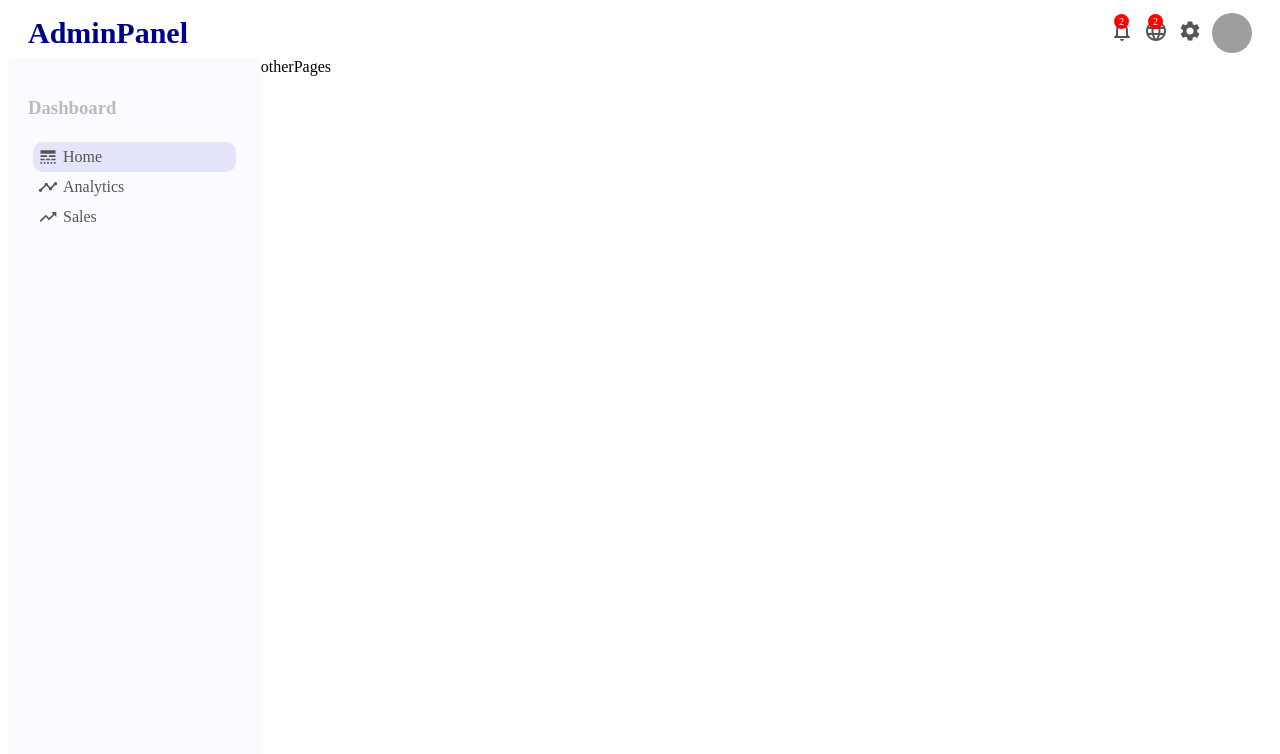
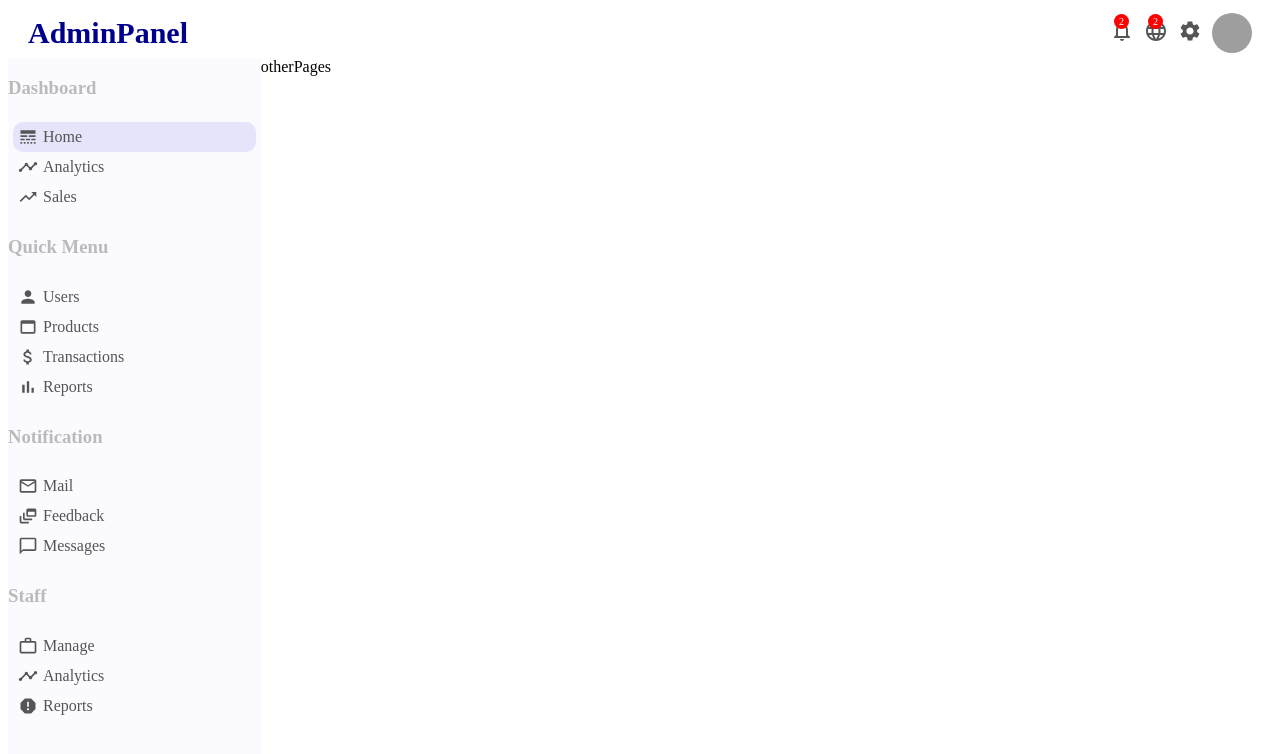
Before and after one commit to ishanEPR/UI_Design, a React (Create React App) app in the folder AdminPanel_ReactJS/admin_panel/: page / in a window 1280 px wide. Shown: the top 754 px of the page. Built offline with nearby package versions, Linux system fonts and the light colour scheme; grey boxes are pictures that could not be loaded.

Commit message:
created side bar

```diff
--- a/AdminPanel_ReactJS/admin_panel/src/components/sidebar/Sidebar.jsx
+++ b/AdminPanel_ReactJS/admin_panel/src/components/sidebar/Sidebar.jsx
@@ -1,6 +1,7 @@
 import React from 'react';
 import "./sidebar.css";
-import {LineStyle,Timeline,TrendingUp} from "@material-ui/icons";
+import {LineStyle,Timeline,TrendingUp,Person, WebAsset,AttachMoney,BarChart,MailOutline,DynamicFeed,
+    ChatBubbleOutline,WorkOutline,Report} from "@material-ui/icons";
 
 export default function Sidebar() {
     return (
@@ -29,6 +30,84 @@ export default function Sidebar() {
 
 
 
+            <div className="sidebarWrapper">
+                <div className="sidebarMenu">
+                    <h3 className="sidebarTitle">Quick Menu</h3>
+                    <ul className="sidebarList">
+                        <li className="sidebarListItem">
+                            <Person className="sidebarIcon"/>
+                            Users
+                        </li>
+                        <li className="sidebarListItem">
+                            <WebAsset className="sidebarIcon"/>
+                            Products
+                        </li>
+                        <li className="sidebarListItem">
+                            <AttachMoney className="sidebarIcon"/>
+                            Transactions
+                        </li>
+
+                        <li className="sidebarListItem">
+                            <BarChart className="sidebarIcon"/>
+                            Reports
+                        </li>
+                    </ul>
+
+                </div>
+
+            </div>
+
+
+
+
+            <div className="sidebarWrapper">
+                <div className="sidebarMenu">
+                    <h3 className="sidebarTitle">Notification</h3>
+                    <ul className="sidebarList">
+                        <li className="sidebarListItem">
+                            <MailOutline className="sidebarIcon"/>
+                            Mail
+                        </li>
+                        <li className="sidebarListItem">
+                            <DynamicFeed className="sidebarIcon"/>
+                            Feedback
+                        </li>
+                        <li className="sidebarListItem">
+                            <ChatBubbleOutline className="sidebarIcon"/>
+                            Messages
+                        </li>
+                    </ul>
+
+                </div>
+
+            </div>
+
+
+
+            <div className="sidebarWrapper">
+                <div className="sidebarMenu">
+                    <h3 className="sidebarTitle">Staff</h3>
+                    <ul className="sidebarList">
+                        <li className="sidebarListItem">
+                            <WorkOutline className="sidebarIcon"/>
+                            Manage
+                        </li>
+                        <li className="sidebarListItem">
+                            <Timeline className="sidebarIcon"/>
+                            Analytics
+                        </li>
+                        <li className="sidebarListItem">
+                            <Report className="sidebarIcon"/>
+                            Reports
+                        </li>
+                    </ul>
+
+                </div>
+
+            </div>
+
+
+
         </div>
     )
 }
--- a/AdminPanel_ReactJS/admin_panel/src/components/sidebar/sidebar.css
+++ b/AdminPanel_ReactJS/admin_panel/src/components/sidebar/sidebar.css
@@ -1,6 +1,7 @@
 .sidebar{
     flex: 1;
     height: calc(100vh - 50px);
+
     background-color: rgb(251, 251, 255);
 
     position: sticky;
@@ -8,7 +9,7 @@
 
 }
 .sidebarWrapper{
-    padding: 20px;
+    /* padding: 20px; */
     color: #555;
 
 }
```
